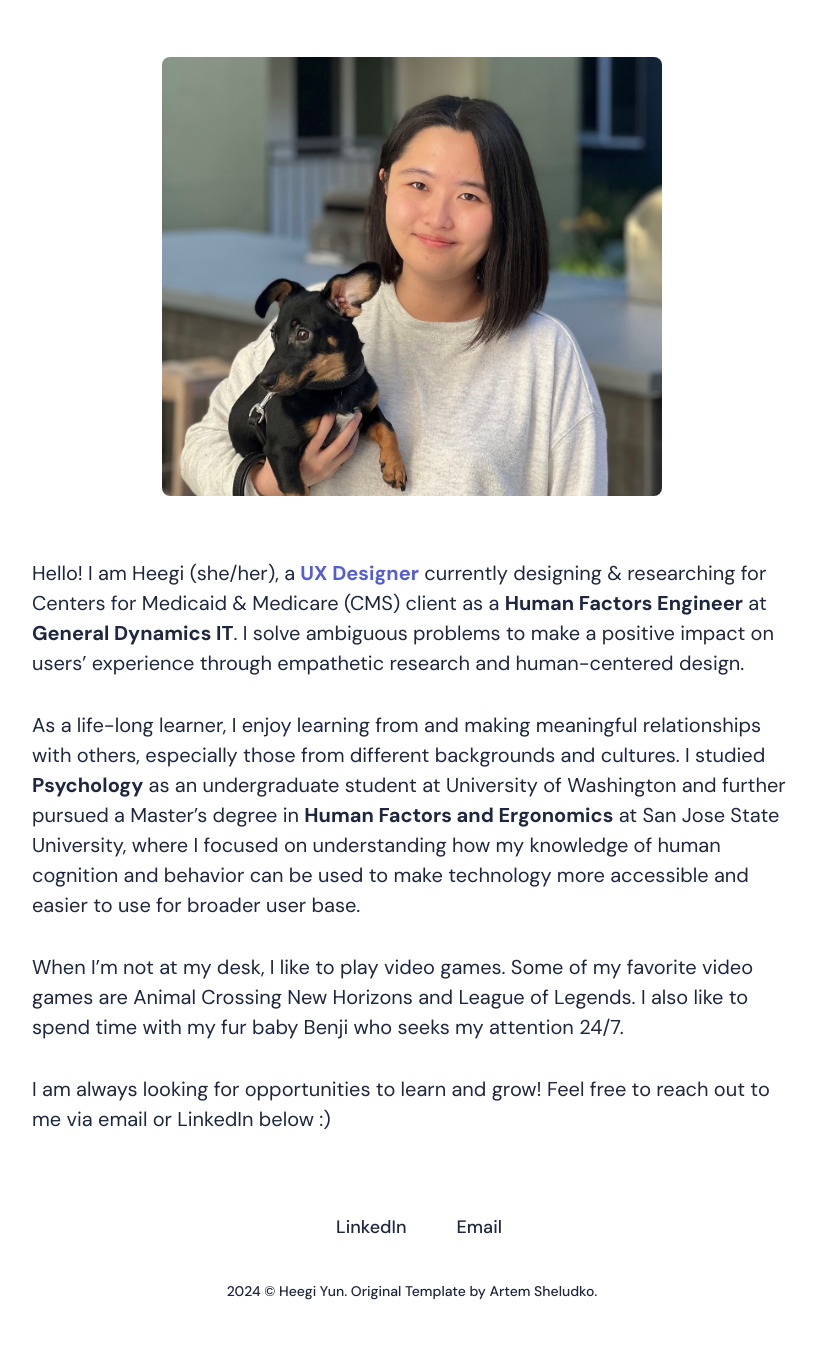
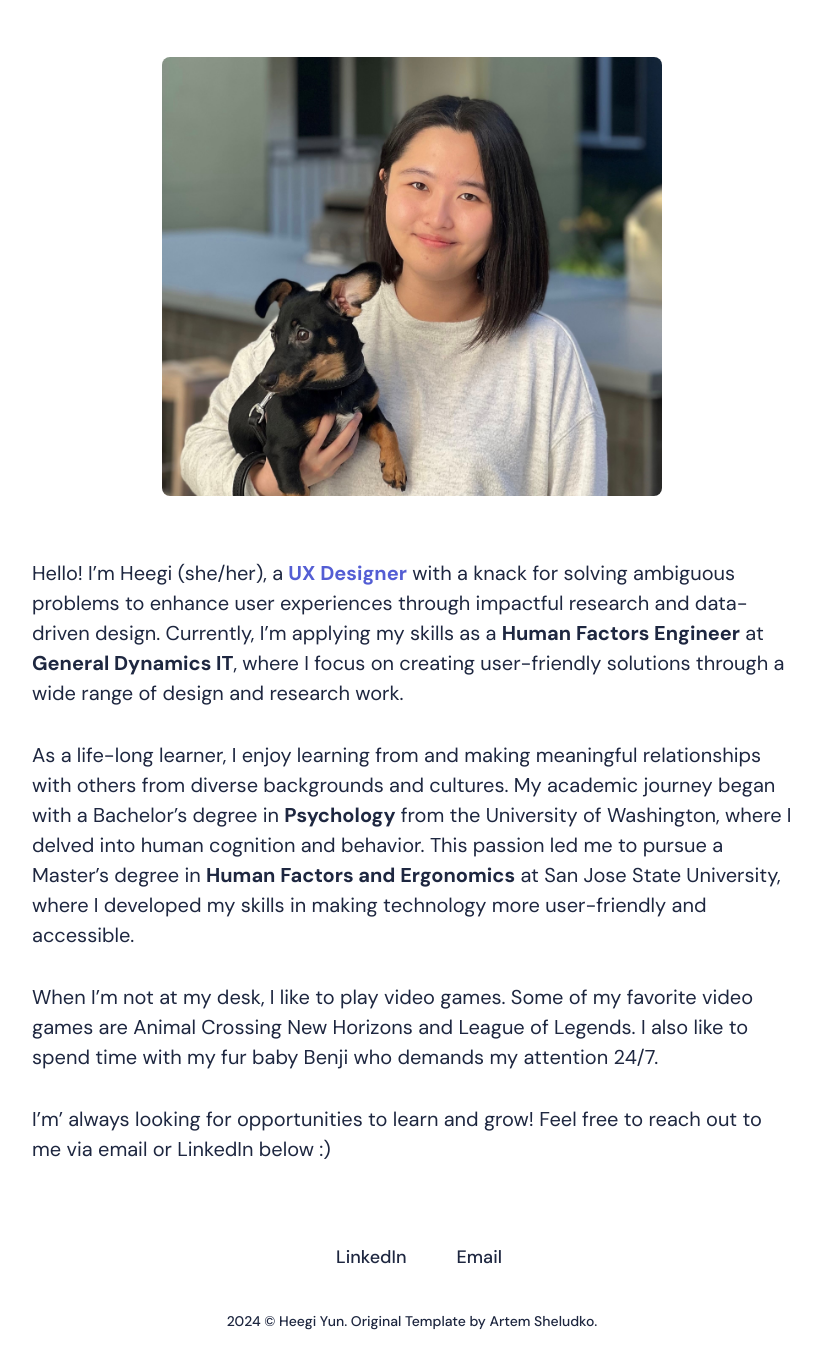
Before and after one commit to heegi/heegiyun.com, a Jekyll site: the page built from _pages/about.md, in a window 1280 px wide and 1400 px high, scrolled down 317 px. Shown: the top 1369 px of the window, without its empty margins (228-1049 px from the left). Built offline with Jekyll 4.4.1, drawn with Linux system fonts in a browser that asks for light colours; nearby versions of some CDN libraries.

Commit message:
Updated Intro & About

```diff
--- a/_data/settings.yml
+++ b/_data/settings.yml
@@ -20,7 +20,7 @@ menu__settings:
 # Hero Settings
 hero:
   hero__title: Hi there!
-  hero__description: I'm a <b style="color:#545ed4">UX Designer</b> dedicated to solving complex problems through the lens of Psychology and empathetic research.<br><br> I'm currently a <b>Human Factors Engineer</b> at <b>General Dynamics Information Technology</b>, delivering a wide range of design and research work for the Centers for Medicare & Medicaid Services (CMS) client.
+  hero__description: I'm a <b style="color:#545ed4">UX Designer</b> dedicated to solving complex problems through <b style="color:#545ed4">user research</b> and <b style="color:#545ed4">data-driven design</b>.<br><br> Currently, I work as a <b>Human Factors Engineer</b> at <b>General Dynamics Information Technology</b>, delivering comprehensive design and research works for the Centers for Medicare & Medicaid Services (CMS) client.
 
 
 #-------------------------------
--- a/_pages/about.md
+++ b/_pages/about.md
@@ -5,10 +5,10 @@ permalink: /about/
 ---
 <center><img src="/images/About.jpg" alt="Heegi and her puppy Benji" width="500" height="500"></center> <br>
 
-Hello! I am Heegi (she/her), a <span style="color: #545ed4;">**UX Designer**</span> currently designing & researching for Centers for Medicaid & Medicare (CMS) client as a **Human Factors Engineer** at **General Dynamics IT**. I solve ambiguous problems to make a positive impact on users' experience through empathetic research and human-centered design.
+Hello! I'm Heegi (she/her), a <span style="color: #545ed4;">**UX Designer**</span> with a knack for solving ambiguous problems to enhance user experiences through impactful research and data-driven design. Currently, I'm applying my skills as a **Human Factors Engineer** at **General Dynamics IT**, where I focus on creating user-friendly solutions through a wide range of design and research work.
 
-As a life-long learner, I enjoy learning from and making meaningful relationships with others, especially those from different backgrounds and cultures. I studied **Psychology** as an undergraduate student at University of Washington and further pursued a Master's degree in **Human Factors and Ergonomics** at San Jose State University, where I focused on understanding how my knowledge of human cognition and behavior can be used to make technology more accessible and easier to use for broader user base.
+As a life-long learner, I enjoy learning from and making meaningful relationships with others from diverse backgrounds and cultures. My academic journey began with a Bachelor's degree in **Psychology** from the University of Washington, where I delved into human cognition and behavior. This passion led me to pursue a Master's degree in **Human Factors and Ergonomics** at San Jose State University, where I developed my skills in making technology more user-friendly and accessible.
 
-When I'm not at my desk, I like to play video games. Some of my favorite video games are Animal Crossing New Horizons and League of Legends. I also like to spend time with my fur baby Benji who seeks my attention 24/7.
+When I'm not at my desk, I like to play video games. Some of my favorite video games are Animal Crossing New Horizons and League of Legends. I also like to spend time with my fur baby Benji who demands my attention 24/7.
 
-I am always looking for opportunities to learn and grow! Feel free to reach out to me via email or LinkedIn below :)
+I'm' always looking for opportunities to learn and grow! Feel free to reach out to me via email or LinkedIn below :)
```
